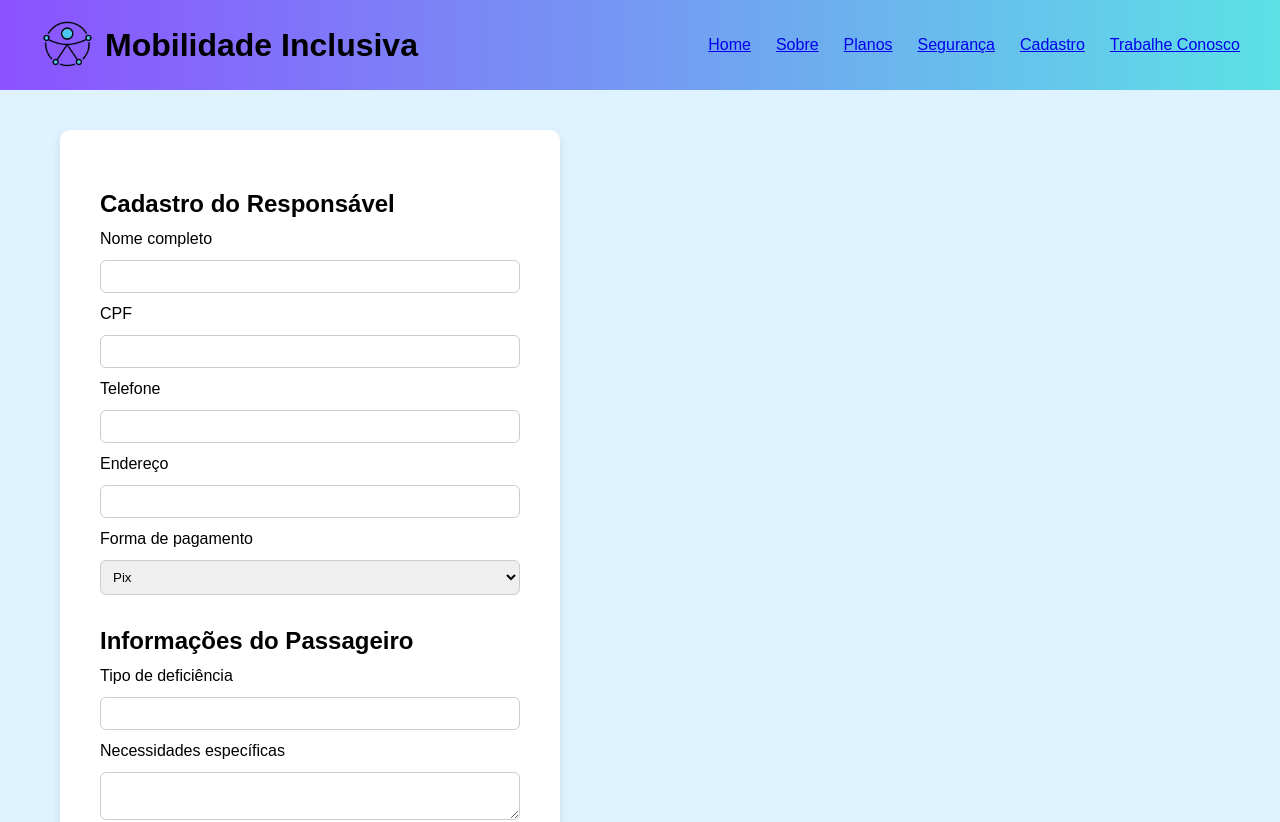
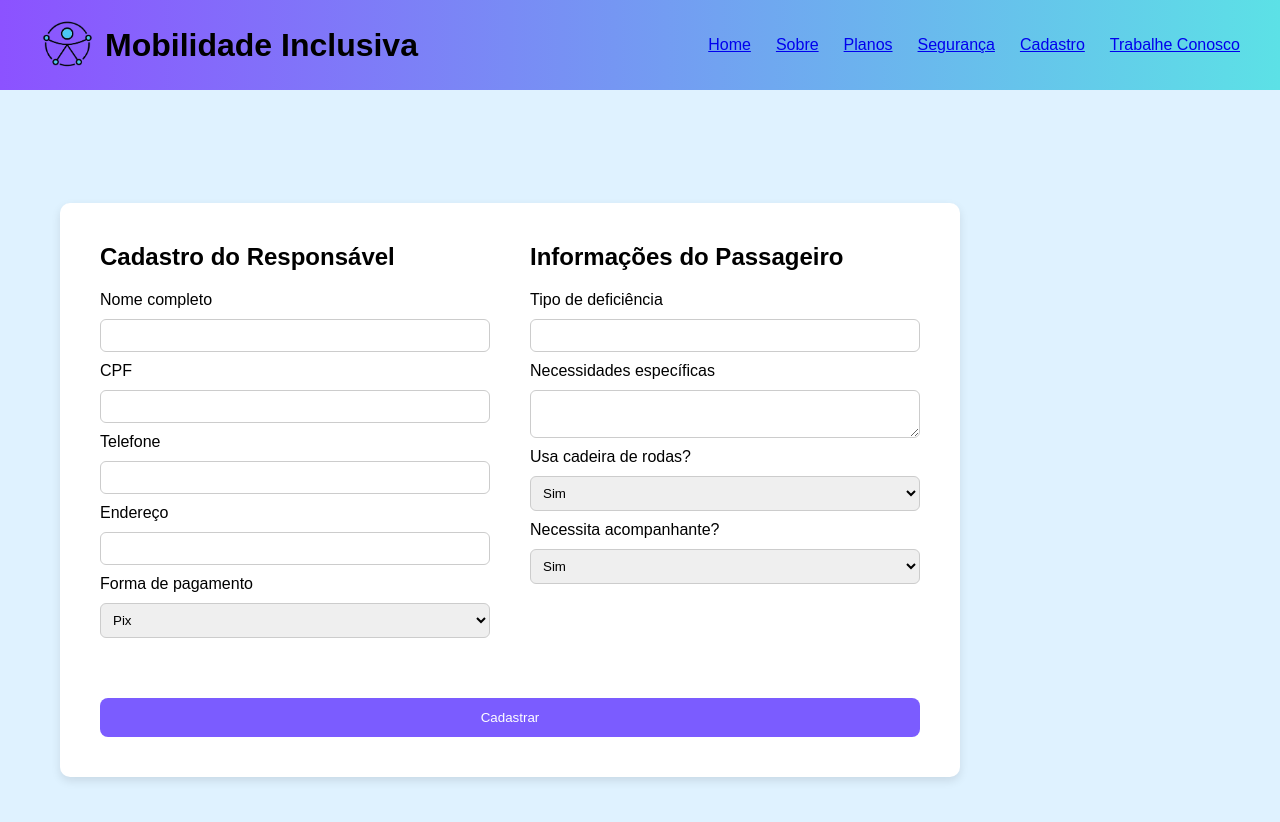
Before and after one commit to gabriellicabral/Projeto-de-desenvolvimento-Front-End, a React (Vite) app in the folder landingpage/: page /cadastro in a window 1280 px wide. Shown: the top 822 px of the page. Built offline with nearby package versions, Linux system fonts and the light colour scheme.

Commit message:
estilizando os formulários

```diff
--- a/landingpage/src/index.css
+++ b/landingpage/src/index.css
@@ -216,25 +216,34 @@ section{
   display: flex;
   justify-content: center;
   align-items: center;
+  min-height: 100vh;
 }
 
 .cadastrodiv{
   background: white;
   padding: 40px;
   border-radius: 10px;
-  max-width: 500px;
+  max-width: 900px;
   width: 100%;
   box-shadow: 0 4px 10px rgba(0,0,0,0.1);
 }
 
-form{
+/* GRID COM 2 COLUNAS */
+.formgrid{
+  display: grid;
+  grid-template-columns: 1fr 1fr;
+  gap: 40px;
+}
+
+/* COLUNA */
+.coluna{
   display: flex;
   flex-direction: column;
-  gap: 12px;
+  gap: 10px;
 }
 
 form h2{
-  margin-top: 20px;
+  margin-bottom: 10px;
 }
 
 input, select, textarea{
@@ -243,16 +252,18 @@ input, select, textarea{
   border: 1px solid #ccc;
 }
 
-button[type="submit"]{
-  margin-top: 15px;
+/* BOTÃO OCUPANDO AS 2 COLUNAS */
+.botaocadastro{
+  grid-column: span 2;
+  margin-top: 20px;
   background: #7b5cff;
   color: white;
   border: none;
-  padding: 10px;
+  padding: 12px;
   border-radius: 8px;
   cursor: pointer;
 }
 
-button[type="submit"]:hover{
+.botaocadastro:hover{
   background: #6847ff;
 }
--- a/landingpage/src/pages/Cadastro.jsx
+++ b/landingpage/src/pages/Cadastro.jsx
@@ -1,22 +1,15 @@
-
-// Página de cadastro do site.
-// Aqui o usuário poderá preencher um formulário com seus dados,
-// como nome, email, senha e outras informações necessárias.
-
-// Criamos uma função chamada Cadastro.
-// No React, funções como essa são chamadas de componentes.
-// Cada componente representa uma parte da interface do site.
 function Cadastro(){
     return(
-
-        // Seção principal da página de cadastro
         <section className="secaodecadastro">
 
             <div className="container">
 
-        {/* Área destinada ao cadastro de usuários */}
                 <div className="cadastrodiv">
-               <form>
+
+                    <form className="formgrid">
+
+                        {/* COLUNA RESPONSÁVEL */}
+                        <div className="coluna">
 
                             <h2>Cadastro do Responsável</h2>
 
@@ -39,6 +32,12 @@ function Cadastro(){
                                 <option>Dinheiro</option>
                             </select>
 
+                        </div>
+
+
+                        {/* COLUNA PASSAGEIRO */}
+                        <div className="coluna">
+
                             <h2>Informações do Passageiro</h2>
 
                             <label>Tipo de deficiência</label>
@@ -59,22 +58,18 @@ function Cadastro(){
                                 <option>Não</option>
                             </select>
 
-                    <button type="submit">Cadastrar</button>
+                        </div>
+
+                        <button type="submit" className="botaocadastro">Cadastrar</button>
 
                     </form>
-
-
-
 
                 </div>
 
             </div>
 
         </section>
-
     )
 }
 
-// Exportamos o componente Cadastro para que ele possa ser utilizado
-// em outros arquivos do projeto, como no App.jsx onde definimos as rotas.
 export default Cadastro;
```
Lines whose indentation alone changed are shown as unchanged.
